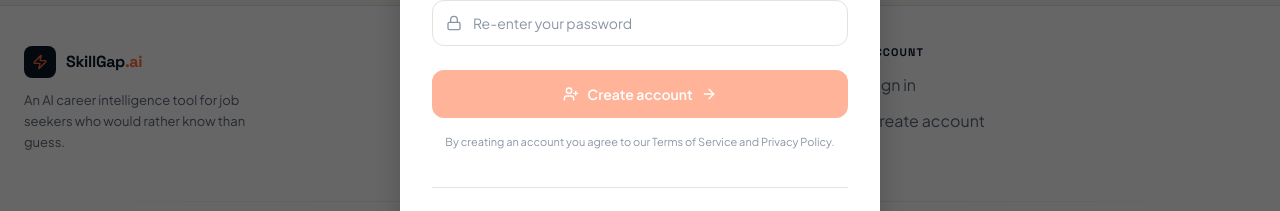
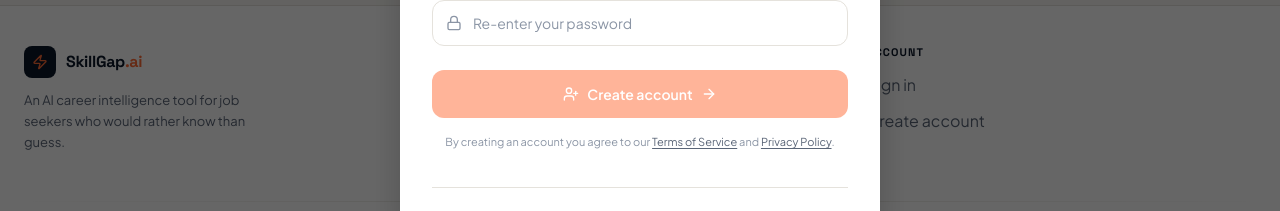
Before and after one commit to Theani7/skillgap.ai, a React (Vite) app in the folder frontend/: page / in a window 1280 px wide. Both pictures are taken after a click on the button "Create account". Shown: the part 4488-4699 px from the top of the page. Built offline with nearby package versions, Linux system fonts and the light colour scheme; no server answers.

Commit message:
fix: add noValidate and terms/privacy links to AuthModal

```diff
--- a/frontend/src/components/AuthModal.jsx
+++ b/frontend/src/components/AuthModal.jsx
@@ -218,7 +218,7 @@ const AuthModal = ({ isOpen, onClose, initialTab = 'login' }) => {
           </div>
 
           {activeTab === 'login' ? (
-            <form onSubmit={handleLoginSubmit} className="auth-modal-form">
+            <form onSubmit={handleLoginSubmit} className="auth-modal-form" noValidate>
               {loginError && (
                 <div className="auth-modal-error" role="alert">
                   <span className="auth-modal-error-icon" aria-hidden="true">!</span>
@@ -516,7 +516,10 @@ const AuthModal = ({ isOpen, onClose, initialTab = 'login' }) => {
               </button>
 
               <p className="auth-terms">
-                By creating an account you agree to our Terms of Service and Privacy Policy.
+                By creating an account you agree to our{' '}
+                <a href="/terms" target="_blank" rel="noopener noreferrer" style={{ color: 'var(--color-text-muted)', textDecoration: 'underline' }}>Terms of Service</a>
+                {' '}and{' '}
+                <a href="/privacy" target="_blank" rel="noopener noreferrer" style={{ color: 'var(--color-text-muted)', textDecoration: 'underline' }}>Privacy Policy</a>.
               </p>
 
               <div className="auth-modal-footer">
```
